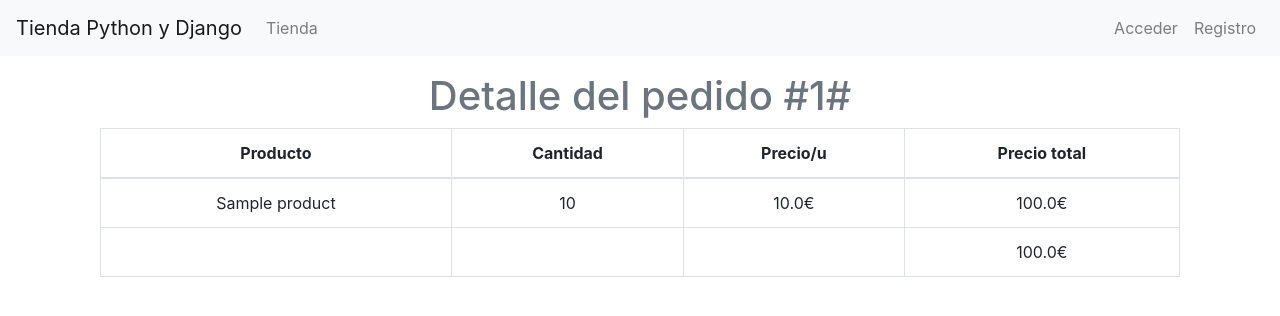
After one commit to Fahrek/django_shop_test, a Django app: template templates/orders/detalle.html in a window 1280 px wide. The commit adds this page. Shown: the top 316 px of the page. Run offline with Django 3.2, Linux system fonts and the light colour scheme; the template is opened without the code that fills it: values that come from a table or form of the project are taken from there, others are empty; tables that the repository leaves empty hold one stand-in row (values such as "Sample post"); some libraries are stand-ins or nearby versions.

Commit message:
list & detail orders

```diff
--- a/app/urls.py
+++ b/app/urls.py
@@ -7,7 +7,7 @@ from django.conf.urls.static import static
 urlpatterns = [
     path('admin/', admin.site.urls),
     path('cart/', include('cart.urls')),
-    path('orders', include('orders.urls')),
+    path('orders/', include('orders.urls')),
     path('products/', include('products.urls')),
     path('autenticacion/', include('autenticacion.urls')),
 ] + static(settings.MEDIA_URL, document_root=settings.MEDIA_ROOT)
--- a/orders/urls.py
+++ b/orders/urls.py
@@ -1,7 +1,10 @@
 from django.urls import path
-from .views import process_order
+from .views import process_order, OrderList, OrderDetail
+from django.contrib.auth.decorators import login_required
 
 
 urlpatterns = [
     path('process_order/', process_order, name='process_order'),
+    path('myorders/', login_required(OrderList.as_view(), login_url='/autenticacion/acceder'), name='order_list'),
+    path('<int:pk>', login_required(OrderDetail.as_view(), login_url='/autenticacion/acceder'), name='order_detail'),
 ]
--- a/templates/layouts/tienda.html
+++ b/templates/layouts/tienda.html
@@ -32,9 +32,9 @@
 
         <ul class="navbar-nav ml-auto">
             {% if user.is_authenticated %}
-{#                <li class="nav-item">#}
-{#                    <a class="nav-link" href="{% url "order_list" %}">Mis pedidos</a>#}
-{#                </li>#}
+                <li class="nav-item">
+                    <a class="nav-link" href="{% url "order_list" %}">Mis pedidos</a>
+                </li>
                 <li class="nav-item">
                     <a class="nav-link" href="#">Hola {{ user.username }}</a>
                 </li>
--- /dev/null
+++ b/templates/orders/detalle.html
@@ -0,0 +1,45 @@
+{% extends 'layouts/tienda.html' %}
+
+{% load cart_tags %}
+
+{% block title %}Detalle del pedido #{{ order.id }}#{% endblock %}
+
+{% block content %}
+    <div class="container">
+        <div class="row">
+            <div class="col-12">
+                <h1 class="text-center text-muted">Detalle del pedido #{{ order.id }}#</h1>
+                <table class="table table-bordered">
+                    <thead>
+                        <tr class="text-center">
+                            <th>Producto</th>
+                            <th>Cantidad</th>
+                            <th>Precio/u</th>
+                            <th>Precio total</th>
+                        </tr>
+                    </thead>
+                    <tbody>
+                        {% for order_line in order.orderline_set.all %}
+                           <tr class="text-center">
+                                <td>{{ order_line.product.name }}</td>
+                                <td>{{ order_line.quantity }}</td>
+                                <td>{{ order_line.product.price|money_format:"€" }}</td>
+                                <td>{{ order_line.product.price|multiply:order_line.quantity|money_format:"€" }}</td>
+                            </tr>
+                        {% endfor %}
+                    </tbody>
+                    <tfoot>
+                        <tr>
+                            <td>&nbsp;</td>
+                            <td>&nbsp;</td>
+                            <td>&nbsp;</td>
+                            <td class="text-center">
+                                {{ order.total|money_format:"€" }}
+                            </td>
+                        </tr>
+                    </tfoot>
+                </table>
+            </div>
+        </div>
+    </div>
+{% endblock %}
```
Also changed, not shown: orders/views.py (+19 -0 lines), templates/orders/listado.html (added, +42 -0 lines).
